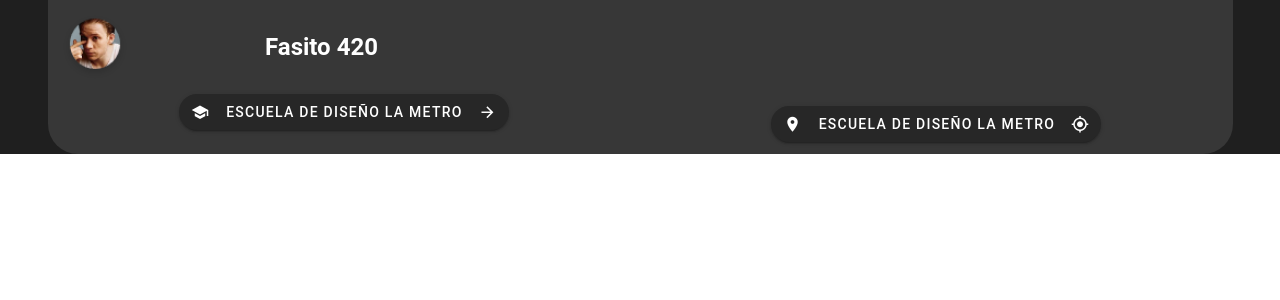
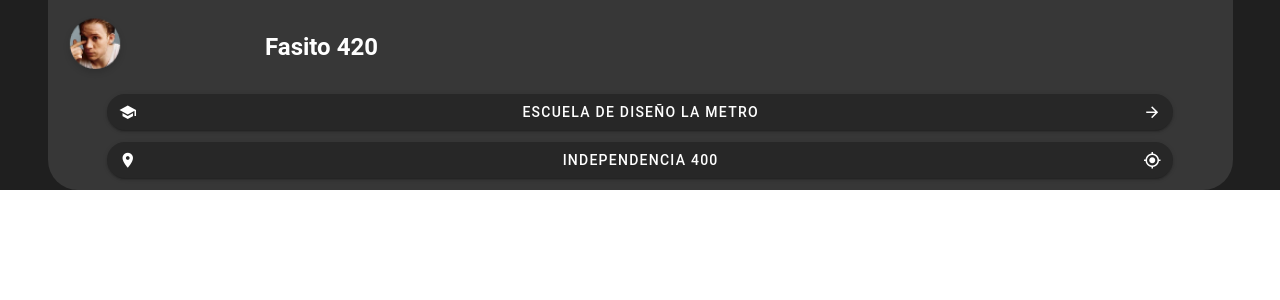
Before and after one commit to JuanPedroPontVerges/trabajofinal, a Vue app: page /home in a window 1280 px wide. Shown: the top 300 px of the page. Built offline with nearby package versions, Linux system fonts and the light colour scheme; a small style sheet from the web is missing.

Commit message:
Arreglos

```diff
--- a/src/components/AppButton.vue
+++ b/src/components/AppButton.vue
@@ -1,6 +1,7 @@
 <template>
-    <v-btn v-bind="$attrs" :color=this.btnColor :elevation=this.btnElevation>
-        <v-icon class="mr-4" left v-show="this.icono_izq"> {{this.icono_izq}} </v-icon>{{texto}} <v-icon class="ml-4" right v-show="this.icono_der"> {{this.icono_der}}</v-icon></v-btn>
+    <v-btn v-bind="$attrs" :min-width=this.m_width :color=this.btnColor :elevation=this.btnElevation class="d-flex justify-space-between text-left">
+        <v-icon left v-show="this.icono_izq"> {{this.icono_izq}} </v-icon><span>{{texto}}</span> <v-icon right v-show="this.icono_der"> {{this.icono_der}}</v-icon>
+    </v-btn>
 </template>
 
 <script>
@@ -12,7 +13,7 @@ export default {
         },
         btnColor: {
             type:String,
-            required:true
+            required:false
         },
         btnElevation: {
             type:String,
@@ -25,6 +26,10 @@ export default {
         icono_der: {
             type:String,
             required:false
+        },
+        m_width: {
+            type: String,
+            required: false
         }
     }
 }
--- a/src/views/Home.vue
+++ b/src/views/Home.vue
@@ -1,8 +1,7 @@
 <template>
   <div v-fondo>
     <v-container
-    class="contenedor"
-    fill-height>
+    class="contenedor">
       <v-row class="align-center">
         <v-col
         cols="2">
@@ -30,23 +29,30 @@
             xl-large
             texto="Escuela de Diseño La Metro"
             icono_izq="mdi-school"
-            icono_der="mdi-arrow-right">
+            icono_der="mdi-arrow-right"
+            m_width="90%">
             </AppButton>
           </template>
+          <v-list>
+            <v-list-item>
+              <v-list-item-title>Hola</v-list-item-title>
+            </v-list-item>
+          </v-list>
         </v-menu>
         <v-menu>
           <template
           cols=12
-          v-slot:activator="{ on }"
+          v-slot:activator="{ onn }"
           >
             <AppButton
-              v-on="on"
+              v-on="onn"
               class="my-3 mx-auto"
               dark rounded
               xl-large
-              texto="Escuela de Diseño La Metro"
+              texto="Independencia 400"
               icono_izq="mdi-map-marker"
-              icono_der="mdi-crosshairs-gps">
+              icono_der="mdi-crosshairs-gps"
+              m_width="90%">
             </AppButton>
           </template>
         </v-menu>
```
